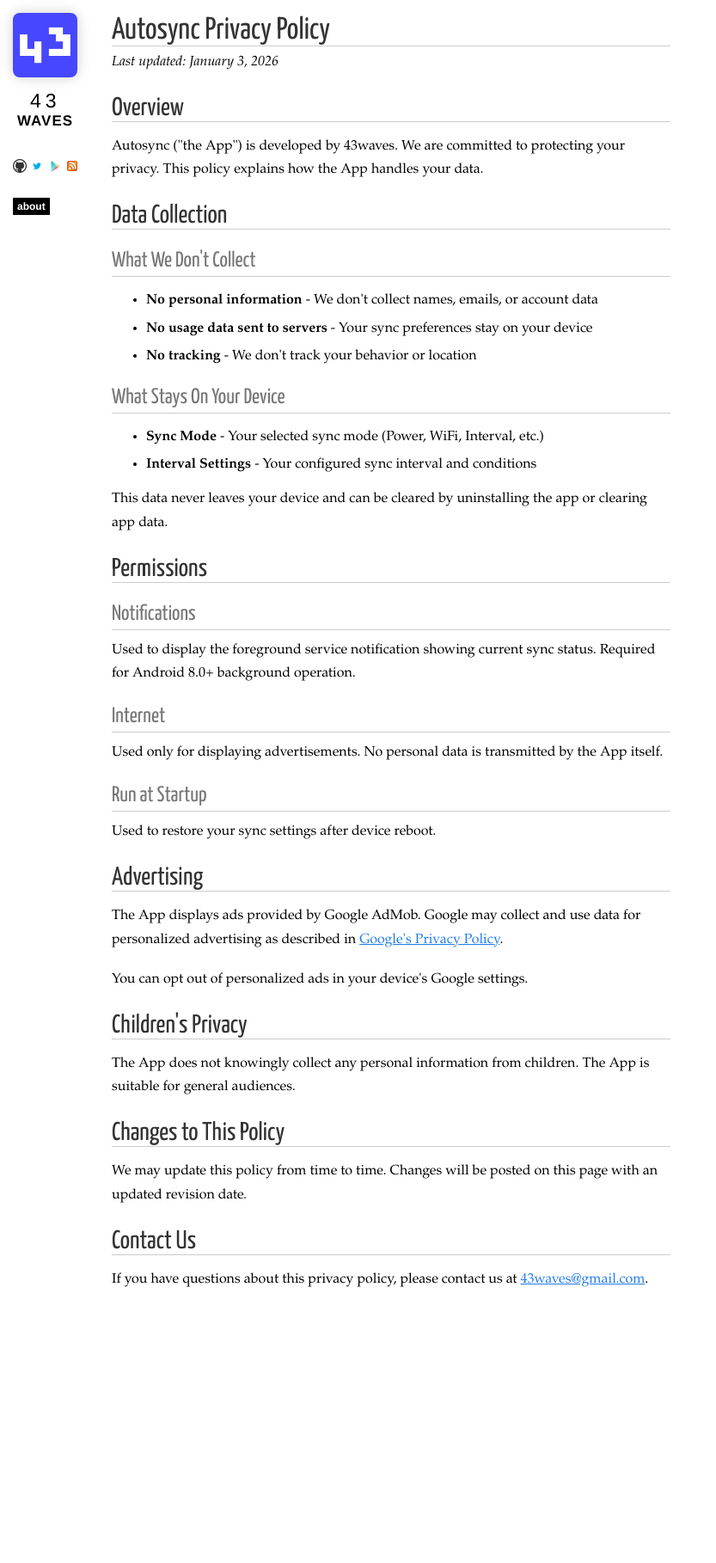
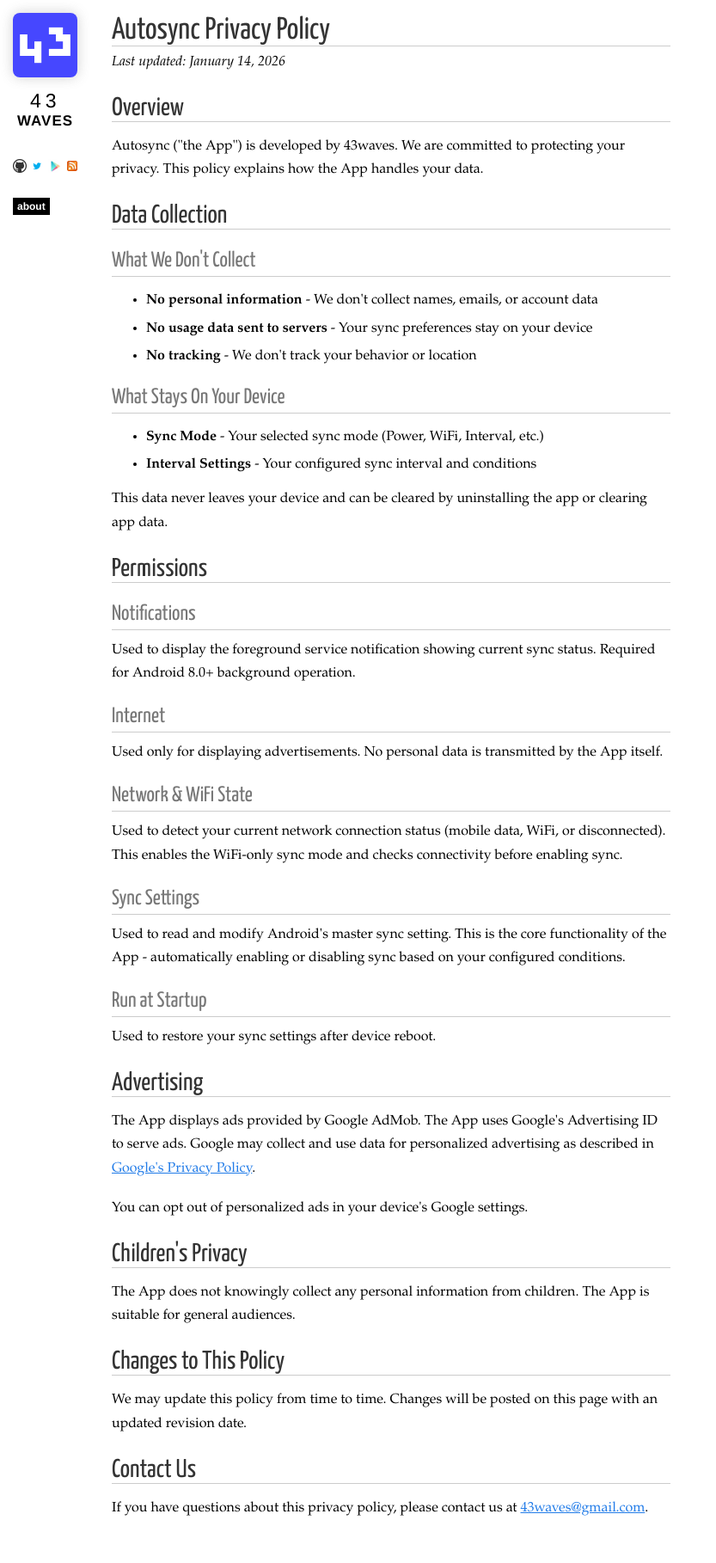
Before and after one commit to 43waves/43waves.github.io, a Jekyll site: the page built from autosync/privacy-policy.html, in a window 1280 px wide. Shown: the whole page at 86% size, without its empty margins (0-833 px from the left). Built offline with Jekyll 4.4.1, drawn with Linux system fonts in a browser that asks for light colours; nearby versions of some CDN libraries; Markdown is read by kramdown in place of the engine named in the settings; before the commit the page ends 1552 px from its top, so only the background shows below that.

Commit message:
Update privacy policy with missing permissions
- Add Network & WiFi State permission explanation
- Add Sync Settings permission explanation
- Mention Advertising ID usage
- Update last modified date

Co-Authored-By: Claude Opus 4.5 <noreply@anthropic.com>

```diff
--- a/autosync/privacy-policy.html
+++ b/autosync/privacy-policy.html
@@ -6,7 +6,7 @@ title: "Autosync - Privacy Policy"
 <div class="content">
   <div id="post">
     <h1>Autosync Privacy Policy</h1>
-    <p><em>Last updated: January 3, 2026</em></p>
+    <p><em>Last updated: January 14, 2026</em></p>
 
     <h2>Overview</h2>
     <p>Autosync ("the App") is developed by 43waves. We are committed to protecting your privacy. This policy explains how the App handles your data.</p>
@@ -33,11 +33,17 @@ title: "Autosync - Privacy Policy"
     <h3>Internet</h3>
     <p>Used only for displaying advertisements. No personal data is transmitted by the App itself.</p>
 
+    <h3>Network &amp; WiFi State</h3>
+    <p>Used to detect your current network connection status (mobile data, WiFi, or disconnected). This enables the WiFi-only sync mode and checks connectivity before enabling sync.</p>
+
+    <h3>Sync Settings</h3>
+    <p>Used to read and modify Android's master sync setting. This is the core functionality of the App - automatically enabling or disabling sync based on your configured conditions.</p>
+
     <h3>Run at Startup</h3>
     <p>Used to restore your sync settings after device reboot.</p>
 
     <h2>Advertising</h2>
-    <p>The App displays ads provided by Google AdMob. Google may collect and use data for personalized advertising as described in <a href="https://policies.google.com/privacy">Google's Privacy Policy</a>.</p>
+    <p>The App displays ads provided by Google AdMob. The App uses Google's Advertising ID to serve ads. Google may collect and use data for personalized advertising as described in <a href="https://policies.google.com/privacy">Google's Privacy Policy</a>.</p>
     <p>You can opt out of personalized ads in your device's Google settings.</p>
 
     <h2>Children's Privacy</h2>
```
